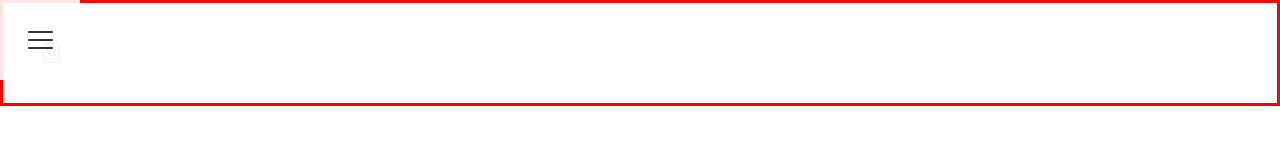
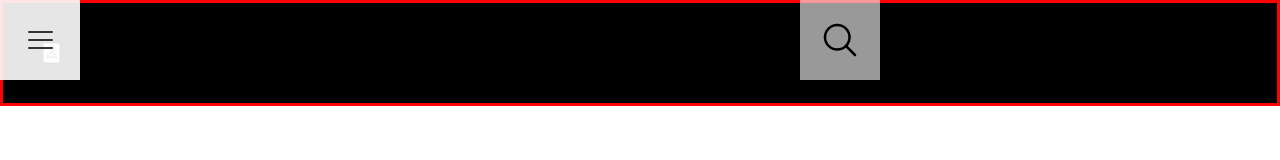
Before and after one commit to Felipe-M13/bookstore, a plain HTML site: page index.html in a window 1280 px wide. Drawn offline with nearby package versions, Linux system fonts and the light colour scheme.

Commit message:
botão de pesquisa criado

```diff
--- a/index.html
+++ b/index.html
@@ -21,6 +21,9 @@
 
         <!-- Botão pesquisas -->
          <button class="pesquisa-btn" aria-label="abrir pesquisa"><ion-icon name="search-outline"></ion-icon></button>
+
+         <!-- Botão profile-->
+          <button class="profile-button" aria-label="abrir profile"><ion-icon name="person-outline"></ion-icon></button>
       </ul>
     </nav>
   </header>
--- a/styles/index.css
+++ b/styles/index.css
@@ -1,3 +1,4 @@
 @import url(global.css);
 @import url(nav.css);
-@import url(btn.css);
+@import url(menu-btn.css);
+@import url(pesquisa-btn.css);
--- a/styles/nav.css
+++ b/styles/nav.css
@@ -6,7 +6,7 @@ nav ul {
 nav {
   border: solid red;
   padding: 40px 40px;
-  /* background-color: black; */
+  background-color: black;
 }
 
 nav a {
--- /dev/null
+++ b/styles/pesquisa-btn.css
@@ -0,0 +1,18 @@
+.pesquisa-btn {
+  position: fixed;
+  top: 0;
+  right: 25rem;
+  margin: 0;
+  width: 80px;
+  height: 80px;
+  padding: 20px;
+  background-color: rgba(255, 255, 255, 0.6);
+  border: none;
+  cursor: pointer;
+  z-index: 1000;
+  font-size: 40px; /*aumenta o tamanho do emoji*/
+  display: flex;
+  justify-content: center;
+  transition: background-color 0.3s ease;
+
+}
```
Also changed, not shown: styles/menu-btn.css (renamed from styles/btn.css).
